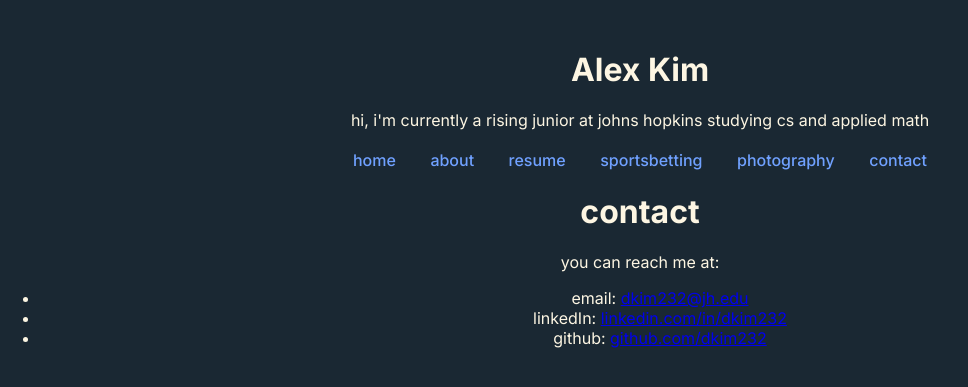
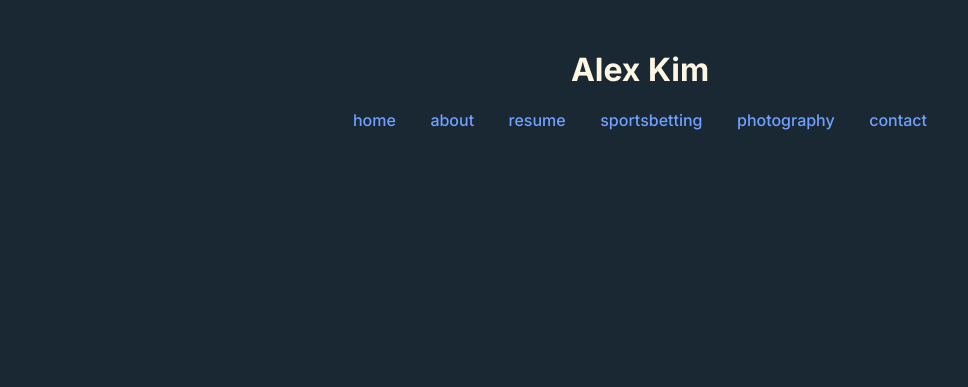
Before and after one commit to dkim232/dkim232.github.io, a Jekyll site: the page built from photography.html, in a window 1280 px wide. Shown: the top 387 px of the page, without its empty margins (0-968 px from the left). Built offline with Jekyll 4.4.1, drawn with Linux system fonts in a browser that asks for light colours.

```diff
--- a/_layouts/default.html
+++ b/_layouts/default.html
@@ -39,7 +39,7 @@
   <body>
     <header class="site-header">
       <h1>Alex Kim</h1>
-      <p>hi, i'm currently a rising junior at johns hopkins studying cs and applied math </p>
+
     </header>
 
     <nav class="site-nav">
--- a/about.html
+++ b/about.html
@@ -9,3 +9,6 @@ permalink: /about
 <p>Welcome to my personal website! I'm a rising junior at Johns Hopkins University studying Computer Science and Applied Mathematics.</p>
 
 <p>This page is under construction. More content coming soon!</p>
+
+
+<!-- in my free time, i like to ................. -->
--- a/index.html
+++ b/index.html
@@ -6,3 +6,5 @@ permalink: /
 
 <!-- optional: homepage-specific content here -->
 <!-- insert a photo here-->
+
+<p>hi, welcome to my site. i'm currently a rising junior at hopkins studying cs and applied math and stats(ams)</p>
--- /dev/null
+++ b/photography.html
@@ -0,0 +1,5 @@
+---
+layout: default
+title: contact
+permalink: /contact
+---
```
